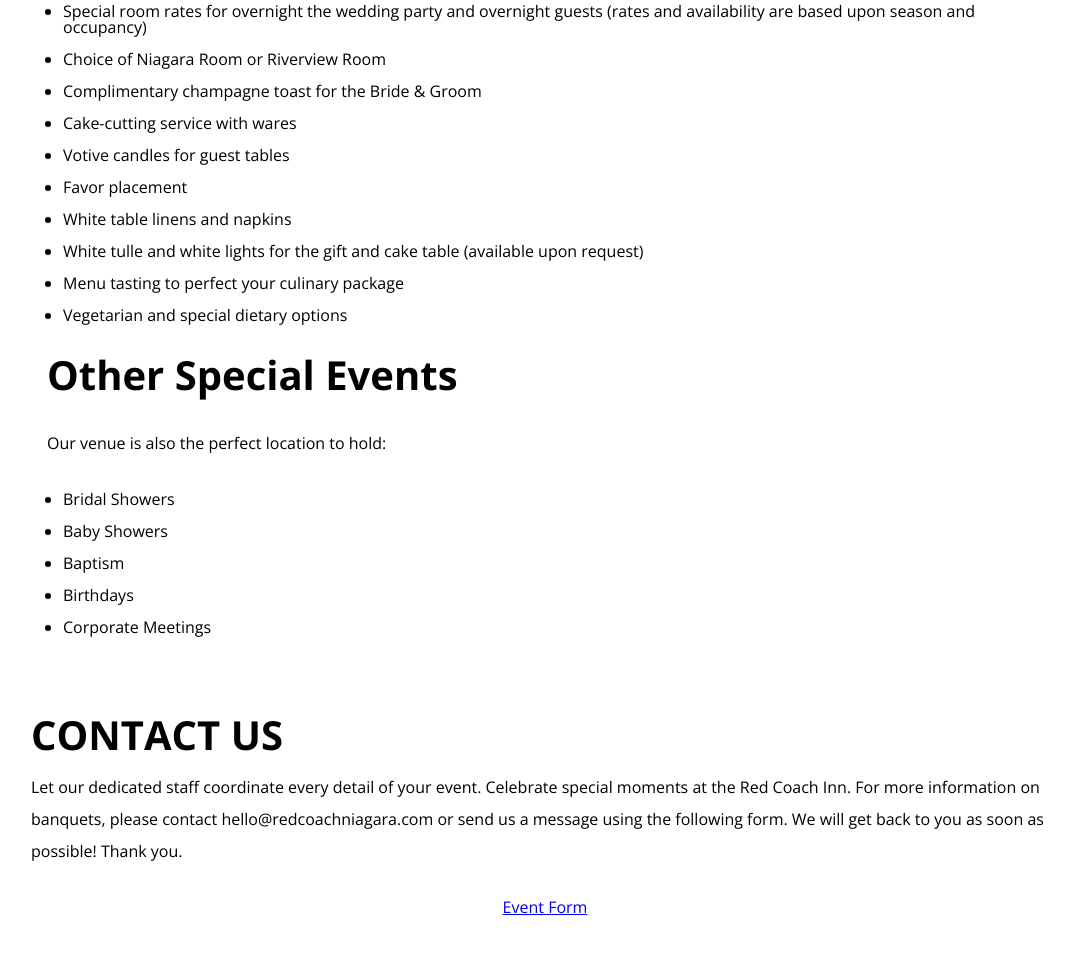
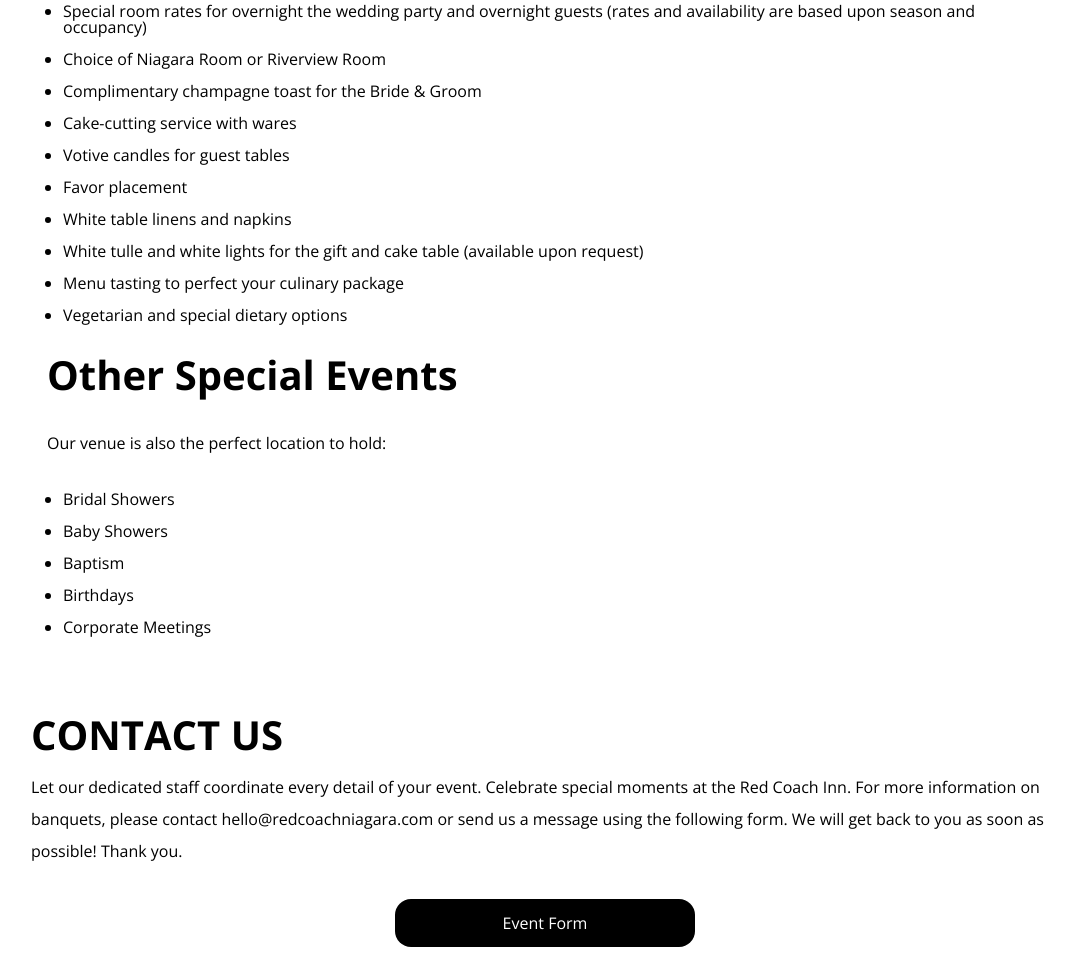
Before and after one commit to webstormcam/Red-coach-banquets, a plain HTML site: page index.html in a window 1280 px wide. Shown: the part 1952-2915 px from the top of the page, without its empty margins (95-1169 px from the left). Before the commit the page ends 2883 px from the top, so only its background shows below. Drawn offline with nearby package versions, Linux system fonts and the light colour scheme.

Commit message:
Lets test if this works

```diff
--- a/index.html
+++ b/index.html
@@ -108,7 +108,7 @@
                 moments at the Red Coach Inn. For more information on banquets, please contact hello@redcoachniagara.com
                 or send us a message using the following form. We will get back to you as soon as possible! Thank you.
             </p>
-            <a target="_blank" href="https://form.jotform.com/220125801754246">Event Form</a>
+            <a class="event-form" target="_blank" href="https://form.jotform.com/220125801754246">Event Form</a>
         </div>
     </footer>
 </body>
--- a/style.css
+++ b/style.css
@@ -180,6 +180,16 @@ footer{
     text-align: center;
 }
 
+.event-form{
+    background-color: black;
+    color: #fff;
+    width: 300px;
+    align-self: center;
+    padding: 1rem;
+    text-decoration: none;
+    border-radius: 1rem;
+}
+
 @media screen and (min-width:768px) {
     .two-parts{
         flex-direction: row;
```
